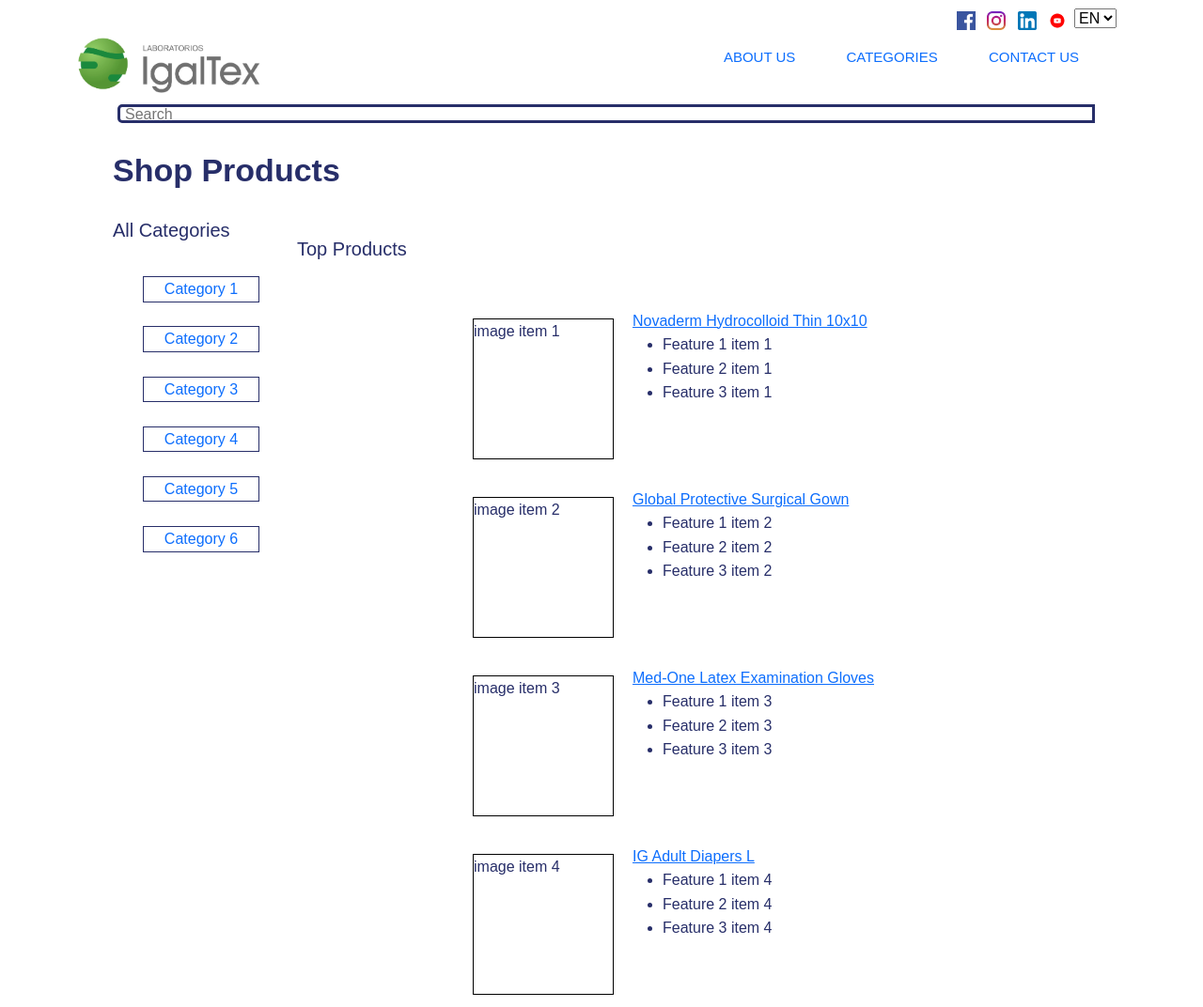
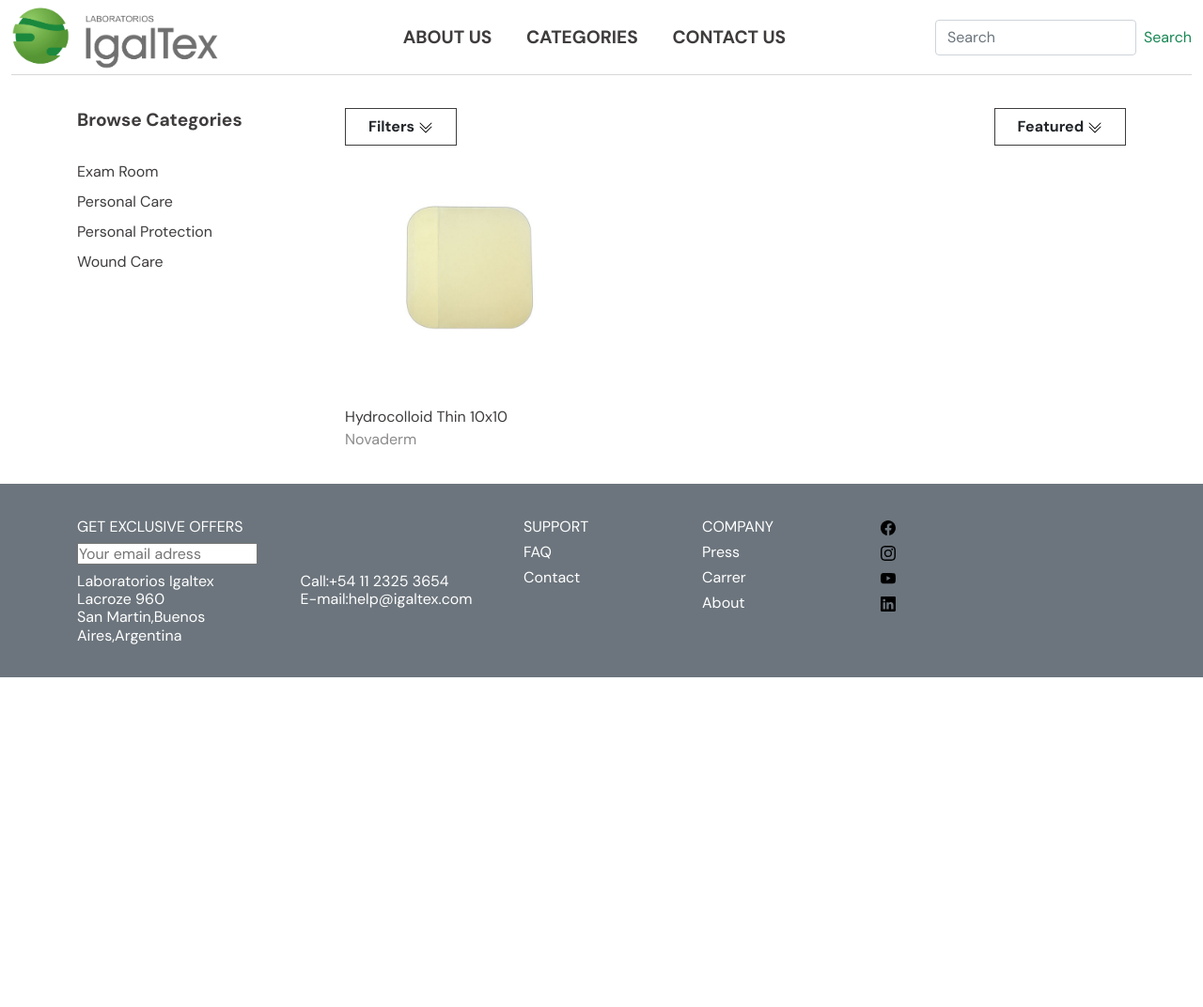
Before and after one commit to ivizcay86/coder-dw, a plain HTML site: page pages/woundcare.html in a window 1280 px wide. Shown: the top 1072 px of the page at 94% size. After the commit the page ends 800 px from the top, so only its background shows below. Drawn offline with nearby package versions, Linux system fonts and the light colour scheme.

Commit message:
modifico categories, woundcare y hydrocolloid con SCSS

```diff
--- a/NodeJs/scss/origen.scss
+++ b/NodeJs/scss/origen.scss
@@ -10,6 +10,7 @@
 }
 a {
   color: #3f3c3c;
+  text-decoration: none;
 }
 .topnav {
   height: 5rem;
@@ -152,3 +153,70 @@
   line-height: 1.2rem;
   color: white;
 }
+.t-small-section-hdl {
+  font-size: 1.2rem;
+  line-height: 1.6rem;
+  font-weight: 700;
+}
+.t-small-body {
+  font-size: 1rem;
+  line-height: 1.5rem;
+}
+.store-category-filters {
+  display: block;
+}
+.btn {
+  border: 0;
+  border-radius: 0;
+  padding: 0;
+  &__secondary {
+    padding: 0.2rem 1.5rem;
+    height: 2.5rem;
+    border: 1px solid #3f3c3c;
+    font-weight: 700;
+  }
+}
+.product-cell {
+  &__image-wrapper {
+    overflow: hidden;
+    position: relative;
+    padding-top: 100%;
+  }
+  &__image {
+    position: absolute;
+    width: 100%;
+    height: 100%;
+    top: 0;
+    bottom: 0;
+    left: 0;
+    right: 0;
+    background-position: 50% 50%;
+    background-repeat: no-repeat;
+    background-size: contain;
+    &--electrode {
+      background-image: url(../../images/categories/examroom/medoneelectrode.jpg);
+    }
+    &--diaper {
+      background-image: url(../../images/categories/personalcare/igadultdiapersizel.png);
+    }
+    &--gown {
+      background-image: url(../../images/categories/personalprotection/globalprotectivesurgicalgown.jpg);
+    }
+    &--hydrocolloid {
+      background-image: url(../../images/categories/woundcare/products/novadermhydrocolloidthin10x10.jpg);
+    }
+  }
+  &__data {
+    font-size: 1rem;
+    line-height: 1.5rem;
+    display: block;
+  }
+  &__name {
+    margin-top: 1rem;
+    display: block;
+  }
+  &__brand {
+    color: rgba(63,60,60,.6);
+    display: block;
+  }
+}
--- a/pages/woundcare.html
+++ b/pages/woundcare.html
@@ -2,175 +2,163 @@
 <html lang=en>
 <head>
     <meta charset="UTF-8">
-    <title>Igaltex | Wound Care Products</title>
+    <title>Igaltex | Medical Supply & Medical Product Manufacturing</title>
     <meta name="viewport" content="width=device-width, initial-scale=1">
-    <meta name="description" content="Igaltex offers a variety of Wound Care products such as specialty wound dressings and bandages. Shop our wound care products now">
-    <meta name="keywords" content="woundcare, gauze, bandages, shop, supplies">
+    <meta name="description" content="As a leader in the development & manufacturing of medical products, we partner with healthcare professionals to launch solutions to unmet clinical needs">
+    <meta name="keywords" content="medical, disposables, hospitals, supplies, Igaltex">
     <link rel="stylesheet" href="../cssbs/css/bootstrap.css">
-    <link rel="stylesheet" href="../css/estilos.css"/>
+    <link rel="stylesheet" href="../NodeJs/css/destino.css"/>
+    <link href="https://fonts.googleapis.com/css?family=DM+Sans:100,200,300,400,500,600,700,800,900" rel="stylesheet">
 </head>
 <body>
-  <header class="container-lg">
-    <div class="socialHeader">
-      <div class="socialMediaHeader">
-      <a href="https://www.facebook.com/igaltex/"><img src="../images/socialmedialogos/facebook.png" height="25px" width="25px" alt="facebook icon"></a>
-      <a href="https://www.instagram.com/igaltex/"><img src="../images/socialmedialogos/instragram.png" height="25px" width="25px" alt="instagram icon"></a>
-      <a href="https://www.linkedin.com/igaltex/"><img src="../images/socialmedialogos/linkedin.png" height="25px" width="25px" alt="linkedin icon"></a>
-      <a href="https://www.youtube.com/igaltex/"><img src="../images/socialmedialogos/youtube.png" height="25px" width="25px" alt="youtube icon"></a>
+  <header class="container-fluid">
+    <div class="topnav d-flex justify-content-between align-items-center">
+      <div class="topnav__logo">
+        <a href="../index.html"><img src="../images/landingpage/logo.jpg"></a>
       </div>
-      <div class="language">
-        <select name="Language">
-          <option value="EN">EN</option>
-          <option value=ES>ES</option>
-          <option value=PT>PT</option>
-        </select>
+      <div class="topnav__menu d-flex justify-content-center">
+        <ul class="topnav__menu-list">
+          <li class="topnav__menu-list-item">
+            <a href="../pages/aboutus.html" class="topnav__menu-list-item-link">About Us</a>
+          </li>
+          <li class="topnav__menu-list-item">
+            <a href="../pages/categories.html" class="topnav__menu-list-item-link">Categories</a>
+          </li>
+          <li class="topnav__menu-list-item">
+            <a href="../pages/contactus.html" class="topnav__menu-list-item-link">Contact Us</a>
+          </li>
+        </ul>
       </div>
-    </div>
-    <div class="menuHeader">
-    <div class="logo">
-      <a href="../index.html"><img src="../images/landingpage/logo.jpg" alt="igaltex logo"></a>
-    </div>
-      <div class="mainMenu">
-        <ul>
-          <a href="../pages/aboutus.html"><li>About us</li></a>
-          <a href="../pages/categories.html"><li>Categories</li></a>
-          <a href="../pages/contactus.html"><li>Contact us</li></a>
-        </ul>
+      <div>
+        <form class="d-flex">
+          <input class="form-control me-2" type="search" placeholder="Search" aria-label="Search">
+          <button class="btn btn-outline-success" type="submit">Search</button>
+        </form>
       </div>
     </div>
   </header>
-  <main class="mainCategories">
-    <section class="search2">
-      <div>
-        <input type="text" class="searchTerm" placeholder="Search">
-      </div>
-    </section>
-    <section  class="titulo">
-    <h2 padding= 30px>Shop Products</h2>
-    </section>
-    <section class="grid">
-    <section  class="filtros">
-    <div class="categoryfilter">
-      <h3>All Categories</h3>
-      <!--Simulacion de filtros con Lista-->
-      <ul>
-        <a href="category1.html"><li>Category 1</li></a>
-        <a href="category2.html"><li>Category 2</li></a>
-        <a href="category3.html"><li>Category 3</li></a>
-        <a href="category4.html"><li>Category 4</li></a>
-        <a href="category5.html"><li>Category 5</li></a>
-        <a href="category6.html"><li>Category 6</li></a>
-      </ul>
-    </div>
-    </section>
-    <section class="topproducts1">
-      <h3>Top Products</h3>
-      <div class="topCategoriesFlex">
-        <div class=categoriesTopProduct>
-          <div class="topProductimg">image item 1</div>
-          <div>
-            <a href="../pages/products/woundcare/novadermhydrocolloidthin10x10.html">Novaderm Hydrocolloid Thin 10x10</a>
-              <ul>
-                <li>Feature 1 item 1</li>
-                <li>Feature 2 item 1</li>
-                <li>Feature 3 item 1</li>
-              </ul>
+  <main>
+    <div class="container-lg">
+      <div class="row start-home__section">
+        <div class="col-3 store-category-filters">
+          <div class="t-small-section-hdl mb-4">
+            Browse Categories
+          </div>
+          <ul class="list-unstyled">
+            <li>
+              <a class="t-small-body text-decoration-none mb-1" href="">Exam Room</a>
+            </li>
+            <li>
+              <a class="t-small-body text-decoration-none mb-1" href="">Personal Care</a>
+            </li>
+            <li>
+              <a class="t-small-body text-decoration-none mb-1" href="">Personal Protection</a>
+            </li>
+            <li>
+              <a class="t-small-body text-decoration-none mb-1" href="">Wound Care</a>
+            </li>
+          </ul>
+        </div>
+        <div class="col-9">
+          <div class="row">
+            <div class="col-6">
+              <button class= "t-small-body btn btn__secondary">
+                <span>Filters</span>
+                <span><img src="../images/socialmedialogos/chevron-double-down.svg"></span>
+              </button>
+            </div>
+            <div class="col-6 d-flex justify-content-end">
+              <button class= "t-small-body btn btn__secondary">
+                <span>Featured</span>
+                <span><img src="../images/socialmedialogos/chevron-double-down.svg"></span>
+              </button>
+            </div>
+          </div>
+          <div class="row">
+            <div class="col-4">
+              <div class="product-cell">
+                <div class="product-cell__image-wrapper">
+                  <a class="product-cell__image product-cell__image--hydrocolloid" href=""></a>
+                </div>
+                <div class="product-cell__data">
+                  <a class="product-cell__name" href="">Hydrocolloid Thin 10x10</a>
+                  <a class="product-cell__brand" href="">Novaderm</a>
+                </div>
+              </div>
+            </div>
           </div>
         </div>
-      <div class=categoriesTopProduct>
-        <div class="topProductimg">image item 2</div>
-        <div>
-          <a href="../pages/products/personalprotection/globalprotectivesurgicalgown.html">Global Protective Surgical Gown</a>
-            <ul>
-              <li>Feature 1 item 2</li>
-              <li>Feature 2 item 2</li>
-              <li>Feature 3 item 2</li>
+      </div>
+    </div>
+  </main>
+  <footer>
+    <div class="start-footer__section bg-secondary">
+      <div class="container-lg">
+        <div class="footer-body row">
+          <div class="col-5">
+            <div class="mb-2 font-weight-bold">
+              GET EXCLUSIVE OFFERS
+            </div>
+            <form class="mb-2" action="">
+              <input type="text" placeholder="Your email adress">
+            </form>
+            <div class="row">
+              <div class="col-6">
+                <div>Laboratorios Igaltex</div>
+                <div>Lacroze 960</div>
+                <dvi>San Martin,Buenos Aires,Argentina</dvi>
+              </div>
+              <div class="col-6">
+                <div>Call:+54 11 2325 3654 </div>
+                <div>E-mail:help@igaltex.com</div>
+              </div>
+            </div>
+          </div>
+          <div class="col-2">
+            <div class="mb-2 font-weight-bold">
+              SUPPORT
+            </div>
+            <div class="mb-2">
+              FAQ
+            </div>
+            <div class="mb-2">
+              Contact
+            </div>
+          </div>
+          <div class="col-2">
+            <div class="mb-2 font-weight-bold">
+              COMPANY
+            </div>
+            <div class="mb-2">
+              Press
+            </div>
+            <div class="mb-2">
+              Carrer
+            </div>
+            <div class="mb-2">
+              About
+            </div>
+          </div>
+          <div class="col-2">
+            <ul class="list-unstyled">
+              <li class="mb-2">
+                <a href="http://www.facebook.com/igaltex"><img src="../images/socialmedialogos/facebook.svg"></a>
+              </li>
+              <li class="mb-2">
+                <a href="http://www.instagram.com/igaltex"><img src="../images/socialmedialogos/instagram.svg"></a>
+              </li>
+              <li class="mb-2">
+                <a href="http://www.youtube.com/igaltex"><img src="../images/socialmedialogos/youtube.svg"></a>
+              </li>
+              <li class="mb-2">
+                <a href="http://www.linkedin.com/igaltex"><img src="../images/socialmedialogos/linkedin.svg"></a>
+              </li>
             </ul>
-       </div>
-      </div>
-      <div class=categoriesTopProduct>
-        <div class="topProductimg">image item 3</div>
-        <div>
-          <a href="../pages/products/examroom/medonelatexexaminationgloves.html">Med-One Latex Examination Gloves</a>
-          <ul>
-            <li>Feature 1 item 3</li>
-            <li>Feature 2 item 3</li>
-            <li>Feature 3 item 3</li>
-          </ul>
-        </div>
-       </div>
-      <div class=categoriesTopProduct>
-        <div class="topProductimg">image item 4</div>
-        <div>
-          <a href="../pages/products/personalcare/igadultdiaperssizel.html">IG Adult Diapers L</a>
-          <ul>
-            <li>Feature 1 item 4</li>
-            <li>Feature 2 item 4</li>
-            <li>Feature 3 item 4</li>
-         </ul>
+          </div>
         </div>
       </div>
-      <div class=categoriesTopProduct>
-        <div class="topProductimg">image item 5</div>
-        <div>
-          <a href="../pages/products/personalcare/igadultdiaperssizel.html">IG Adult Diapers L</a>
-          <ul>
-            <li>Feature 1 item 5</li>
-            <li>Feature 2 item 5</li>
-            <li>Feature 3 item 5</li>
-         </ul>
-        </div>
-      </div>
-      <div class=categoriesTopProduct>
-        <div class="topProductimg">image item 6</div>
-        <div>
-          <a href="../pages/products/personalcare/igadultdiaperssizel.html">IG Adult Diapers L</a>
-          <ul>
-            <li>Feature 1 item 6</li>
-            <li>Feature 2 item 6</li>
-            <li>Feature 3 item 6</li>
-         </ul>
-        </div>
-      </div>
-      <div class=categoriesTopProduct>
-        <div class="topProductimg">image item 7</div>
-        <div>
-          <a href="../pages/products/personalcare/igadultdiaperssizel.html">IG Adult Diapers L</a>
-          <ul>
-            <li>Feature 1 item 7</li>
-            <li>Feature 2 item 7</li>
-            <li>Feature 3 item 7</li>
-         </ul>
-        </div>
-      </div>
-      <div class=categoriesTopProduct>
-        <div class="topProductimg">image item 8</div>
-        <div>
-          <a href="../pages/products/personalcare/igadultdiaperssizel.html">IG Adult Diapers L</a>
-          <ul>
-            <li>Feature 1 item 8</li>
-            <li>Feature 2 item 8</li>
-            <li>Feature 3 item 8</li>
-         </ul>
-        </div>
-      </div>
-    </section>
-  </main>
-  <footer>
-    <div class="footerText">
-      <div class="footerContactInfo">
-        <h3>Contact</h3>
-        <p>Contact information</p>
-      </div>
-      <div class="footerMailingList">
-        <h3>Join Our Mailing list</h3>
-        <form action="">
-          <input type="text" placeholder="Your email adress">
-          <input type="submit" value="Enter">
-        </form>
-      </div>
     </div>
-    <p>2021 Igaltex SRL - All rights reserved.</p>
   </footer>
+  <script src="cssbs/js/bootstrap.js"></script>
 </body>
 </html>
```
Also changed, not shown: pages/categories.html (+81 -108 lines), pages/products/woundcare/novadermhydrocolloidthin10x10.html (+92 -41 lines), NodeJs/css/destino.css, images/socialmedialogos/chevron-double-down.svg (added).
